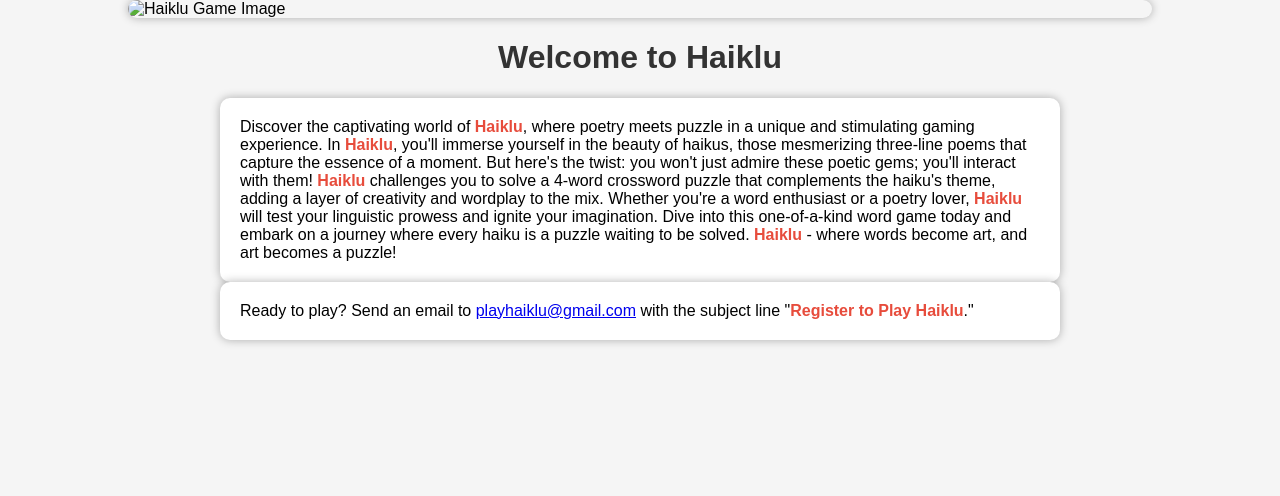
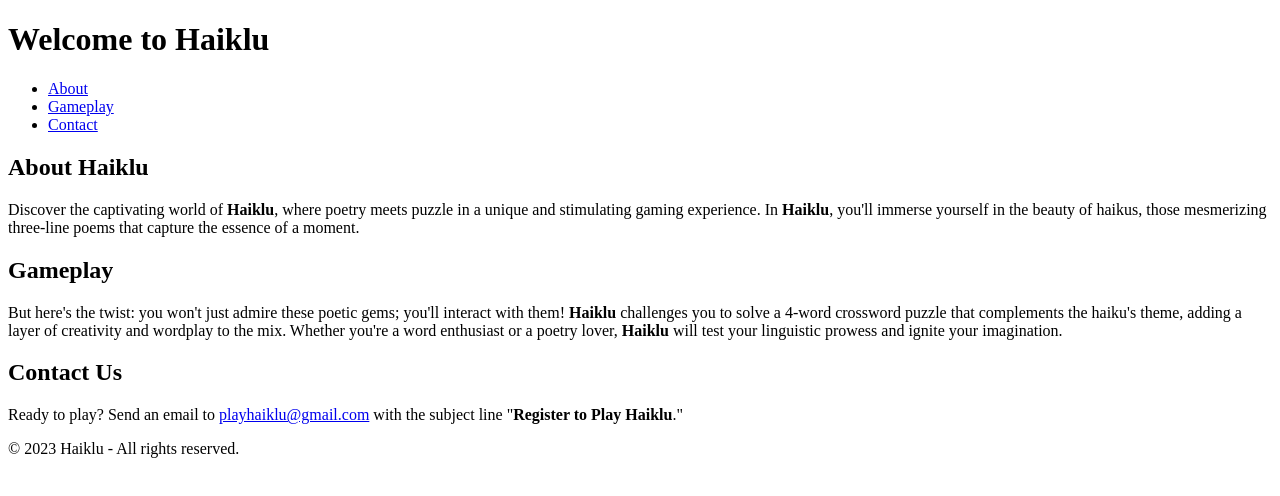
Before and after one commit to japkarian/haiklu, a plain HTML site: page haiklu_page.html in a window 1280 px wide. Drawn offline with Linux system fonts and the light colour scheme.

Commit message:
Update haiklu_page.html

```diff
--- a/haiklu_page.html
+++ b/haiklu_page.html
@@ -5,48 +5,44 @@
     <meta name="viewport" content="width=device-width, initial-scale=1.0">
     <title>Haiklu - A Captivating Word Game</title>
     <style>
-        body {
-            font-family: Arial, sans-serif;
-            background-color: #f5f5f5;
-            margin: 0;
-            padding: 0;
-        }
-
-        h1 {
-            text-align: center;
-            color: #333;
-        }
-
-        p {
-            max-width: 800px;
-            margin: 0 auto;
-            background-color: #fff;
-            padding: 20px;
-            border-radius: 10px;
-            box-shadow: 0px 0px 10px rgba(0, 0, 0, 0.3);
-        }
-
-        img {
-            display: block;
-            margin: 0 auto;
-            width: 80%;
-            border-radius: 10px;
-            box-shadow: 0px 0px 10px rgba(0, 0, 0, 0.3);
-        }
-
-        strong {
-            font-weight: bold;
-            color: #e74c3c; /* Red color for keywords */
-        }
+        /* Your CSS styles can go here */
     </style>
 </head>
 <body>
-    <img src="haiklu-image.jpg" alt="Haiklu Game Image">
-    <h1>Welcome to Haiklu</h1>
-    <p>
-        Discover the captivating world of <strong>Haiklu</strong>, where poetry meets puzzle in a unique and stimulating gaming experience. In <strong>Haiklu</strong>, you'll immerse yourself in the beauty of haikus, those mesmerizing three-line poems that capture the essence of a moment. But here's the twist: you won't just admire these poetic gems; you'll interact with them! <strong>Haiklu</strong> challenges you to solve a 4-word crossword puzzle that complements the haiku's theme, adding a layer of creativity and wordplay to the mix. Whether you're a word enthusiast or a poetry lover, <strong>Haiklu</strong> will test your linguistic prowess and ignite your imagination. Dive into this one-of-a-kind word game today and embark on a journey where every haiku is a puzzle waiting to be solved. <strong>Haiklu</strong> - where words become art, and art becomes a puzzle!
-    </p>
+    <header>
+        <h1>Welcome to Haiklu</h1>
+        <nav>
+            <ul>
+                <li><a href="#about">About</a></li>
+                <li><a href="#gameplay">Gameplay</a></li>
+                <li><a href="#contact">Contact</a></li>
+            </ul>
+        </nav>
+    </header>
 
-    <p>Ready to play? Send an email to <a href="mailto:playhaiklu@gmail.com?subject=Register%20to%20Play%20Haiklu">playhaiklu@gmail.com</a> with the subject line "<strong>Register to Play Haiklu</strong>."</p>
+    <section id="about">
+        <h2>About Haiklu</h2>
+        <p>
+            Discover the captivating world of <strong>Haiklu</strong>, where poetry meets puzzle in a unique and stimulating gaming experience. In <strong>Haiklu</strong>, you'll immerse yourself in the beauty of haikus, those mesmerizing three-line poems that capture the essence of a moment.
+        </p>
+    </section>
+
+    <section id="gameplay">
+        <h2>Gameplay</h2>
+        <p>
+            But here's the twist: you won't just admire these poetic gems; you'll interact with them! <strong>Haiklu</strong> challenges you to solve a 4-word crossword puzzle that complements the haiku's theme, adding a layer of creativity and wordplay to the mix. Whether you're a word enthusiast or a poetry lover, <strong>Haiklu</strong> will test your linguistic prowess and ignite your imagination.
+        </p>
+    </section>
+
+    <section id="contact">
+        <h2>Contact Us</h2>
+        <p>
+            Ready to play? Send an email to <a href="mailto:playhaiklu@gmail.com?subject=Register%20to%20Play%20Haiklu">playhaiklu@gmail.com</a> with the subject line "<strong>Register to Play Haiklu</strong>."
+        </p>
+    </section>
+
+    <footer>
+        &copy; 2023 Haiklu - All rights reserved.
+    </footer>
 </body>
 </html>
```
